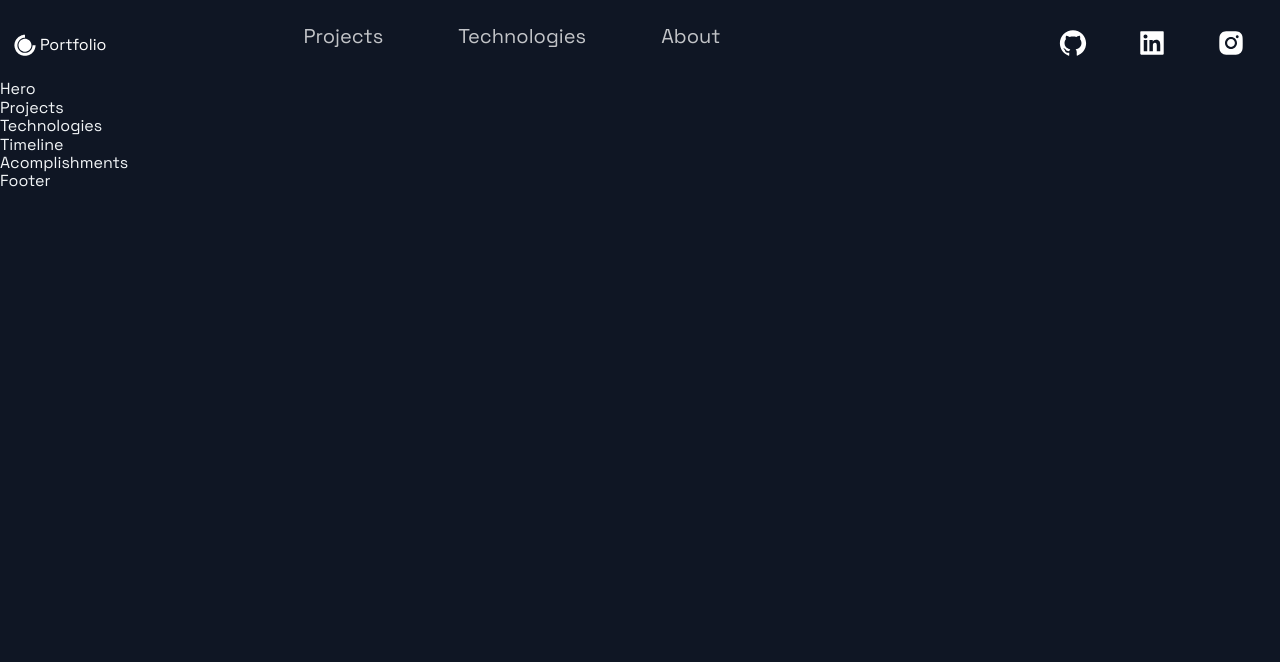
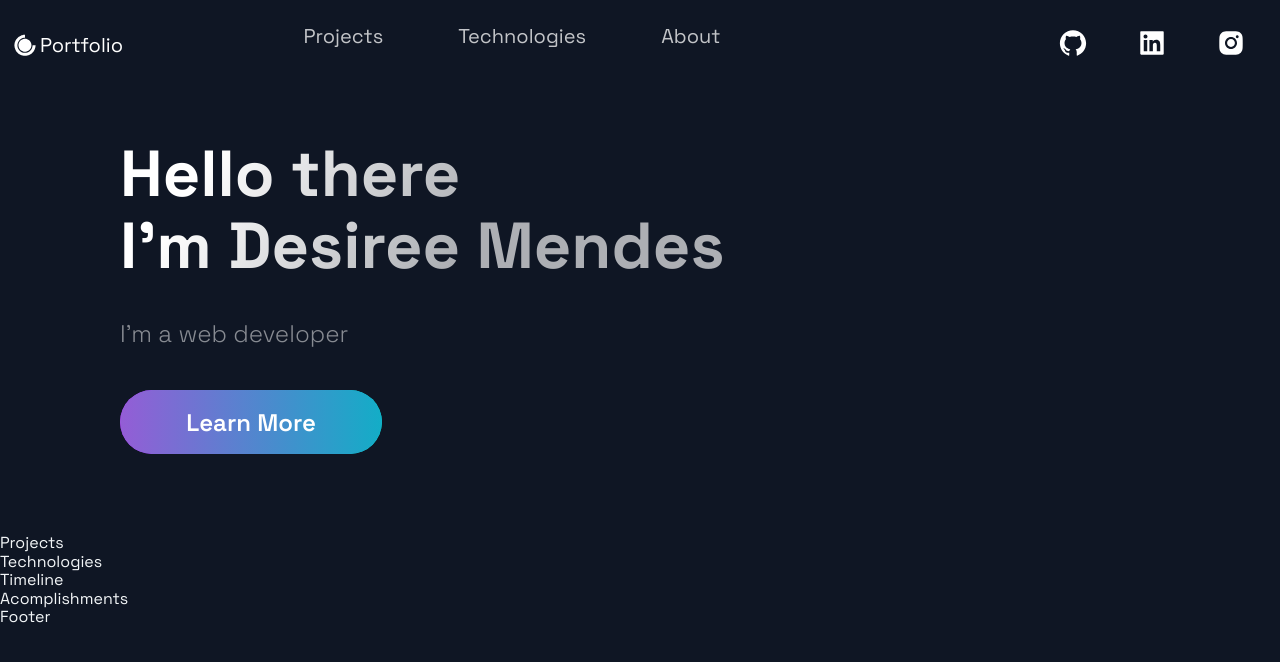
Before and after one commit to desireemendes/desireemendes-portfolio, a Next.js app: page / in a window 1280 px wide. Shown: the top 662 px of the page. Built offline with nearby package versions, Linux system fonts and the light colour scheme.

Commit message:
Add intro section

```diff
--- a/src/components/Header/Header.js
+++ b/src/components/Header/Header.js
@@ -3,14 +3,14 @@ import React from 'react';
 import { AiFillGithub, AiFillInstagram, AiFillLinkedin } from 'react-icons/ai';
 import { DiCssdeck } from 'react-icons/di';
 
-import { Container, Div1, Div2, Div3, NavLink, SocialIcons } from './HeaderStyles';
+import { Container, Div1, Div2, Div3, NavLink, SocialIcons, Span } from './HeaderStyles';
 
 const Header = () =>  (
  <Container>
    <Div1>
      <Link href="/">
-  <a style={{ display: "flex", alignItems: "center", color: "white"}}>
-    <DiCssdeck size="3rem" /> <span>Portfolio</span>
+  <a style={{ display: "flex", alignItems: "center", color: "white", marginBottom: "20px;"}}>
+    <DiCssdeck size="3rem" /> <Span>Portfolio</Span>
   </a>
      </Link>
    </Div1>
--- a/src/components/Header/HeaderStyles.js
+++ b/src/components/Header/HeaderStyles.js
@@ -17,6 +17,11 @@ export const Container = styled.div`
     grid-row-gap: 0.5rem;
   }
 `;
+
+export const Span = styled.span`
+  font-size: 2rem;
+`;
+
 export const Div1 = styled.div`
   grid-area: 1 / 1 / 2 / 2;
   display: flex;
--- a/src/components/Hero/Hero.js
+++ b/src/components/Hero/Hero.js
@@ -4,10 +4,19 @@ import { Section, SectionText, SectionTitle } from '../../styles/GlobalComponent
 import Button from '../../styles/GlobalComponents/Button';
 import { LeftSection } from './HeroStyles';
 
-const Hero = (props) => (
-  <div>
-    Hero
-  </div>
+const Hero = () => (
+ <Section row nopadding>
+   <LeftSection>
+     <SectionTitle main center>
+  Hello there <br />
+  I'm Desiree Mendes
+     </SectionTitle>
+     <SectionText>
+       I'm a web developer
+     </SectionText>
+     <Button onClick={() => window.location = "https://linkedin.com/in/desireemendes"}>Learn More</Button>
+   </LeftSection>
+ </Section>
 );
 
 export default Hero;
```
